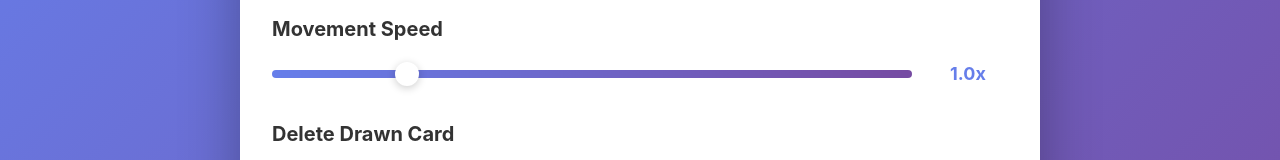
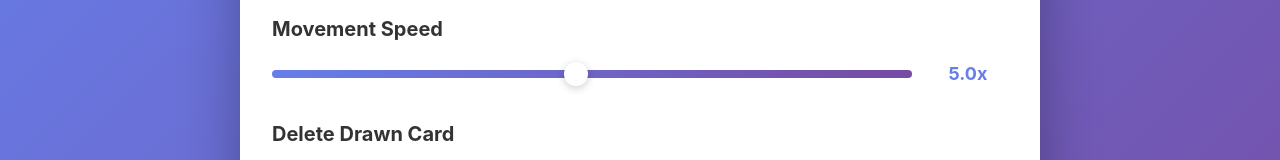
Before and after one commit to RoseBud13/gachacha, a React (Vite) app in the folder webapp/: page /settings in a window 1280 px wide. Shown: the part 251-411 px from the top of the page. Built offline with nearby package versions, Linux system fonts and the light colour scheme.

Commit message:
feat: faster the init speed setting

```diff
--- a/webapp/src/context/AppContext.tsx
+++ b/webapp/src/context/AppContext.tsx
@@ -34,7 +34,7 @@ const defaultCardContents: CardContent[] = Array.from(
 const defaultSettings: AppSettings = {
   cardAmount: 10,
   cardContents: defaultCardContents,
-  moveSpeed: 1,
+  moveSpeed: 5,
   deleteDrawnCard: false
 };
 
--- a/webapp/src/pages/SettingsPage.tsx
+++ b/webapp/src/pages/SettingsPage.tsx
@@ -100,7 +100,7 @@ const SettingsPage: React.FC = () => {
               <input
                 type="range"
                 min="0.5"
-                max="3"
+                max="10"
                 step="0.1"
                 value={localMoveSpeed}
                 onChange={e => setLocalMoveSpeed(Number(e.target.value))}
```
